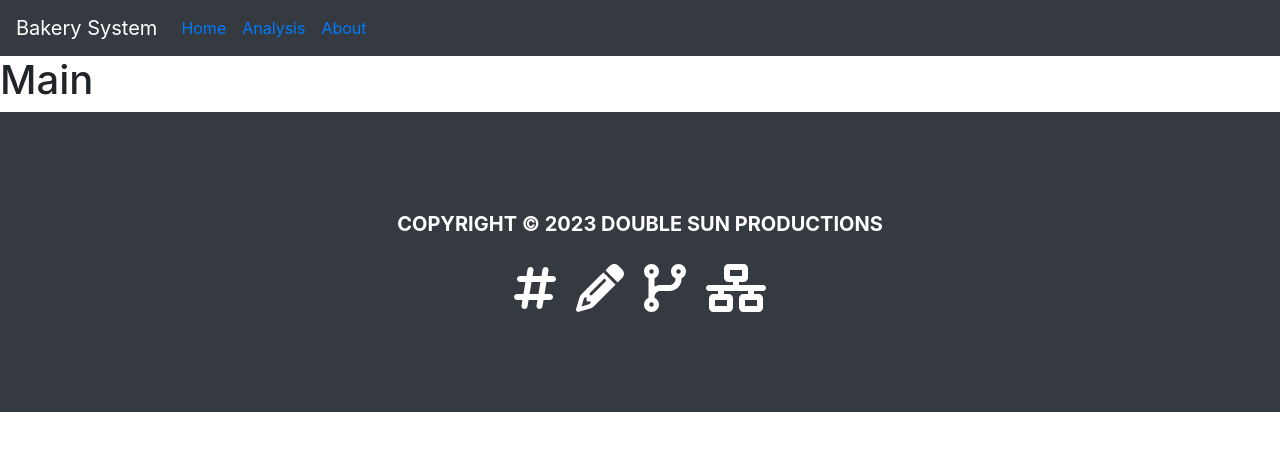
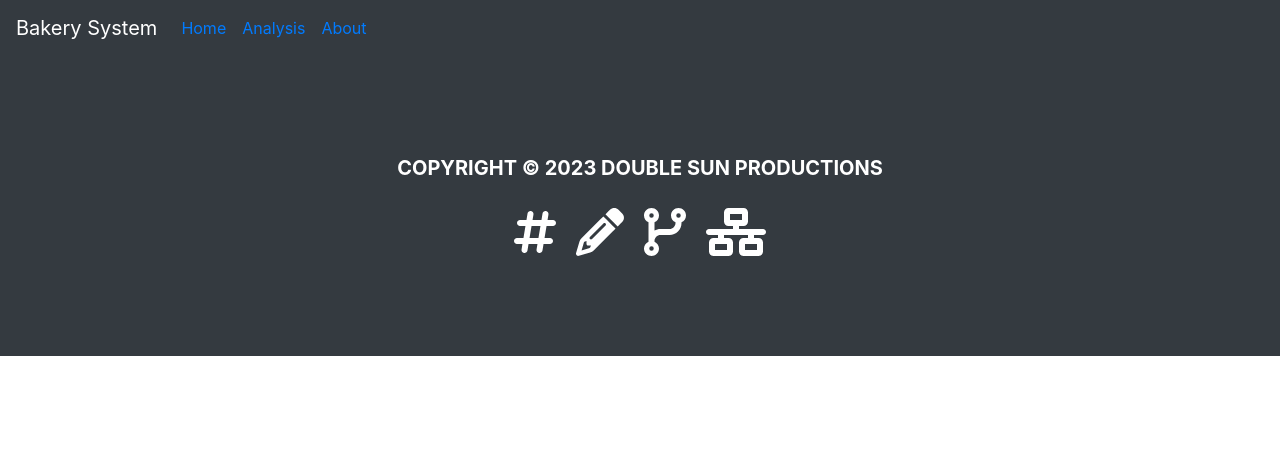
Before and after one commit to ravenusmc/bakery_database, a Vue app in the folder client/: page /#/main in a window 1280 px wide. Shown: the top 450 px of the page. Built offline with nearby package versions, Linux system fonts and the light colour scheme.

Commit message:
working a bit on main page

```diff
--- a/client/src/views/Main.vue
+++ b/client/src/views/Main.vue
@@ -1,6 +1,8 @@
 <template>
   <div>
-    <h1>Main</h1>
+    <section>
+      <div></div>
+    </section>
   </div>
 </template>
 
```
